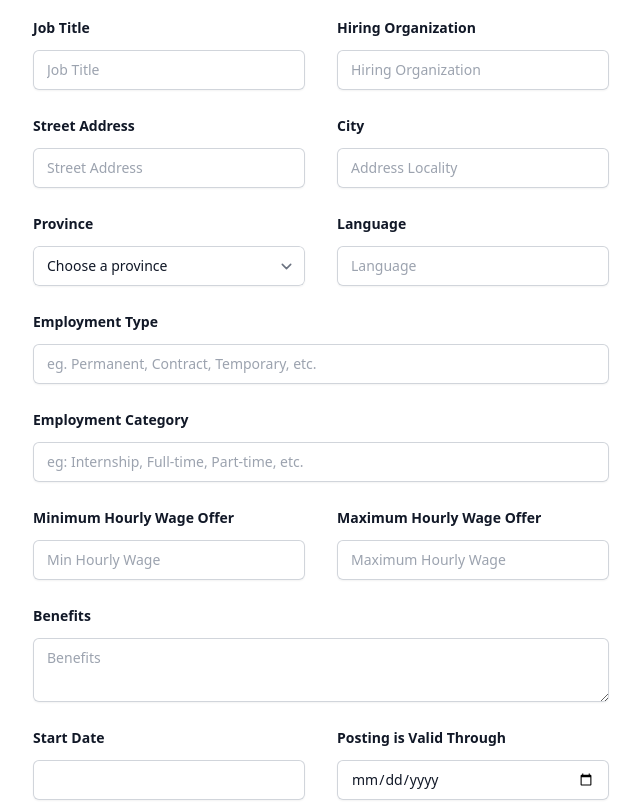
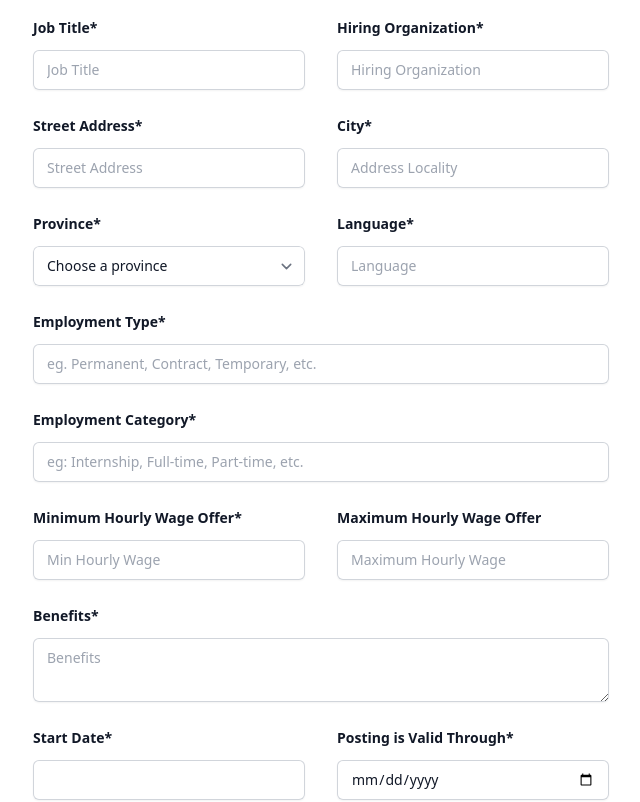
Before and after one commit to Vero-Ventures/job-bank, a Next.js app: page /admin-panel/postingDetails in a window 1280 px wide. Shown: the top 802 px of the page, without its empty margins (319-959 px from the left). Built offline with nearby package versions, Linux system fonts and the light colour scheme; no server answers.

Commit message:
checked required fields for form

```diff
--- a/src/app/admin-panel/postingDetails/page.js
+++ b/src/app/admin-panel/postingDetails/page.js
@@ -35,6 +35,26 @@ export default function DetailsPage() {
 
   const handleSubmit = async event => {
     event.preventDefault();
+    // Check if any required fields are empty
+    const requiredFields = [
+      'jobTitle',
+      'hiringOrganization',
+      'streetAddress',
+      'addressLocality',
+      'addressRegion',
+      'language',
+      'employmentType',
+      'employmentSubType',
+      'minCompValue',
+      'validThrough',
+      'description',
+    ];
+    const isEmptyField = requiredFields.some(field => !jobPosting[field]);
+
+    if (isEmptyField) {
+      alert('Please fill in all required fields marked with (*).');
+      return;
+    }
     // Call the editJobPosting function from jobPostingService
     try {
       const response = await jobPostingService.editJobPosting(
@@ -60,7 +80,7 @@ export default function DetailsPage() {
         <div className="grid grid-cols-1 gap-x-8 gap-y-6 sm:grid-cols-2">
           <div>
             <label className="block text-sm font-semibold leading-6 text-gray-900">
-              Job Title
+              Job Title*
             </label>
             <div className="mt-2.5">
               <input
@@ -76,7 +96,7 @@ export default function DetailsPage() {
           </div>
           <div>
             <label className="block text-sm font-semibold leading-6 text-gray-900">
-              Hiring Organization
+              Hiring Organization*
             </label>
             <div className="mt-2.5">
               <input
@@ -92,7 +112,7 @@ export default function DetailsPage() {
           </div>
           <div>
             <label className="block text-sm font-semibold leading-6 text-gray-900">
-              Street Address
+              Street Address*
             </label>
             <div className="mt-2.5">
               <input
@@ -108,7 +128,7 @@ export default function DetailsPage() {
           </div>
           <div>
             <label className="block text-sm font-semibold leading-6 text-gray-900">
-              City
+              City*
             </label>
             <div className="mt-2.5">
               <input
@@ -124,7 +144,7 @@ export default function DetailsPage() {
           </div>
           <div>
             <label className="block text-sm font-semibold leading-6 text-gray-900">
-              Province
+              Province*
             </label>
             <div className="mt-2.5">
               <select
@@ -154,7 +174,7 @@ export default function DetailsPage() {
           </div>
           <div>
             <label className="block text-sm font-semibold leading-6 text-gray-900">
-              Language
+              Language*
             </label>
             <div className="mt-2.5">
               <input
@@ -170,7 +190,7 @@ export default function DetailsPage() {
           </div>
           <div className="sm:col-span-2">
             <label className="block text-sm font-semibold leading-6 text-gray-900">
-              Employment Type
+              Employment Type*
             </label>
             <div className="mt-2.5">
               <input
@@ -186,7 +206,7 @@ export default function DetailsPage() {
           </div>
           <div className="sm:col-span-2">
             <label className="block text-sm font-semibold leading-6 text-gray-900">
-              Employment Category
+              Employment Category*
             </label>
             <div className="mt-2.5">
               <input
@@ -202,7 +222,7 @@ export default function DetailsPage() {
           </div>
           <div>
             <label className="block text-sm font-semibold leading-6 text-gray-900">
-              Minimum Hourly Wage Offer
+              Minimum Hourly Wage Offer*
             </label>
             <div className="mt-2.5">
               <input
@@ -233,7 +253,7 @@ export default function DetailsPage() {
           </div>
           <div className="sm:col-span-2">
             <label className="block text-sm font-semibold leading-6 text-gray-900">
-              Benefits
+              Benefits*
             </label>
             <div className="mt-2.5">
               <DynamicTextarea
@@ -250,7 +270,7 @@ export default function DetailsPage() {
             <label
               hmtlFor="startTime"
               className="block text-sm font-semibold leading-6 text-gray-900">
-              Start Date
+              Start Date*
             </label>
             <div className="mt-2.5">
               <input
@@ -265,7 +285,7 @@ export default function DetailsPage() {
           </div>
           <div>
             <label className="block text-sm font-semibold leading-6 text-gray-900">
-              Posting is Valid Through
+              Posting is Valid Through*
             </label>
             <div className="mt-2.5">
               <input
@@ -280,7 +300,7 @@ export default function DetailsPage() {
           </div>
           <div className="sm:col-span-2">
             <label className="block text-sm font-semibold leading-6 text-gray-900">
-              Description
+              Description*
             </label>
             <div className="mt-2.5">
               <DynamicTextarea
--- a/src/components/ui/addJobPostingForm.jsx
+++ b/src/components/ui/addJobPostingForm.jsx
@@ -50,7 +50,7 @@ const AddJobPostingForm = ({ onSubmit, email }) => {
         <div className="grid grid-cols-1 gap-x-8 gap-y-6 sm:grid-cols-2">
           <div>
             <label className="block text-sm font-semibold leading-6 text-gray-900">
-              Job Title
+              Job Title*
             </label>
             <div className="mt-2.5">
               <input
@@ -66,7 +66,7 @@ const AddJobPostingForm = ({ onSubmit, email }) => {
           </div>
           <div>
             <label className="block text-sm font-semibold leading-6 text-gray-900">
-              Hiring Organization
+              Hiring Organization*
             </label>
             <div className="mt-2.5">
               <input
@@ -82,7 +82,7 @@ const AddJobPostingForm = ({ onSubmit, email }) => {
           </div>
           <div>
             <label className="block text-sm font-semibold leading-6 text-gray-900">
-              Street Address
+              Street Address*
             </label>
             <div className="mt-2.5">
               <input
@@ -98,7 +98,7 @@ const AddJobPostingForm = ({ onSubmit, email }) => {
           </div>
           <div>
             <label className="block text-sm font-semibold leading-6 text-gray-900">
-              City
+              City*
             </label>
             <div className="mt-2.5">
               <input
@@ -114,7 +114,7 @@ const AddJobPostingForm = ({ onSubmit, email }) => {
           </div>
           <div>
             <label className="block text-sm font-semibold leading-6 text-gray-900">
-              Province
+              Province*
             </label>
             <div className="mt-2.5">
               <select
@@ -144,7 +144,7 @@ const AddJobPostingForm = ({ onSubmit, email }) => {
           </div>
           <div>
             <label className="block text-sm font-semibold leading-6 text-gray-900">
-              Language
+              Language*
             </label>
             <div className="mt-2.5">
               <input
@@ -160,7 +160,7 @@ const AddJobPostingForm = ({ onSubmit, email }) => {
           </div>
           <div className="sm:col-span-2">
             <label className="block text-sm font-semibold leading-6 text-gray-900">
-              Employment Type
+              Employment Type*
             </label>
             <div className="mt-2.5">
               <input
@@ -176,7 +176,7 @@ const AddJobPostingForm = ({ onSubmit, email }) => {
           </div>
           <div className="sm:col-span-2">
             <label className="block text-sm font-semibold leading-6 text-gray-900">
-              Employment Category
+              Employment Category*
             </label>
             <div className="mt-2.5">
               <input
@@ -192,7 +192,7 @@ const AddJobPostingForm = ({ onSubmit, email }) => {
           </div>
           <div>
             <label className="block text-sm font-semibold leading-6 text-gray-900">
-              Minimum Hourly Wage Offer
+              Minimum Hourly Wage Offer*
             </label>
             <div className="mt-2.5">
               <input
@@ -223,7 +223,7 @@ const AddJobPostingForm = ({ onSubmit, email }) => {
           </div>
           <div className="sm:col-span-2">
             <label className="block text-sm font-semibold leading-6 text-gray-900">
-              Benefits
+              Benefits*
             </label>
             <div className="mt-2.5">
               <DynamicTextarea
@@ -240,7 +240,7 @@ const AddJobPostingForm = ({ onSubmit, email }) => {
             <label
               hmtlFor="startTime"
               className="block text-sm font-semibold leading-6 text-gray-900">
-              Start Date
+              Start Date*
             </label>
             <div className="mt-2.5">
               <input
@@ -255,7 +255,7 @@ const AddJobPostingForm = ({ onSubmit, email }) => {
           </div>
           <div>
             <label className="block text-sm font-semibold leading-6 text-gray-900">
-              Posting is Valid Through
+              Posting is Valid Through*
             </label>
             <div className="mt-2.5">
               <input
@@ -270,7 +270,7 @@ const AddJobPostingForm = ({ onSubmit, email }) => {
           </div>
           <div className="sm:col-span-2">
             <label className="block text-sm font-semibold leading-6 text-gray-900">
-              Description
+              Description*
             </label>
             <div className="mt-2.5">
               <DynamicTextarea
```
